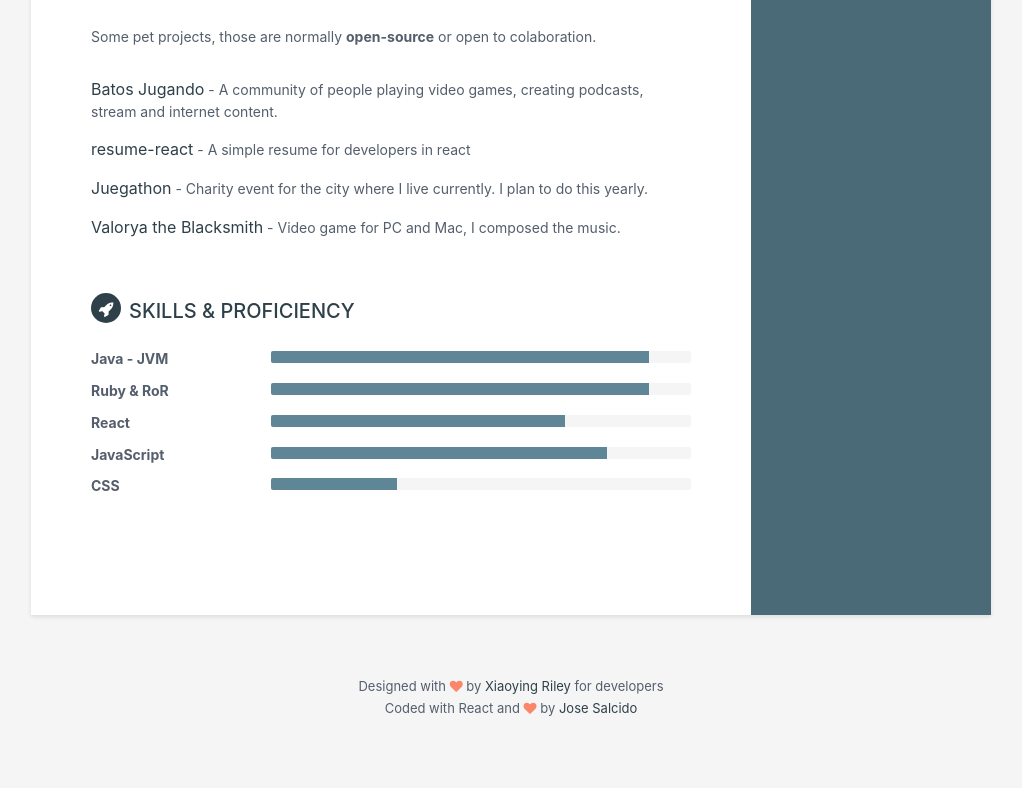
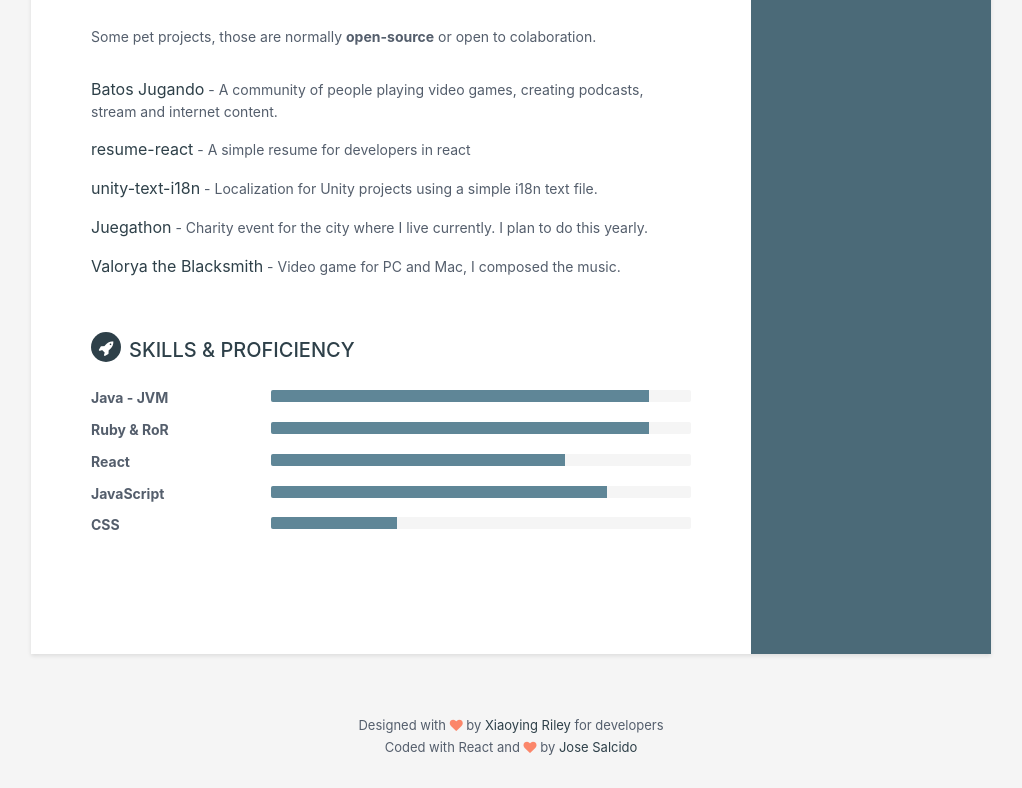
Before and after one commit to jmsalcido/resume, a React (Create React App) app: page / in a window 1280 px wide. Shown: the part 1746-2534 px from the top of the page, without its empty margins (129-1151 px from the left). Before the commit the page ends 2495 px from the top, so only its background shows below. Built offline with nearby package versions, Linux system fonts and the light colour scheme; no server answers.

Commit message:
add unity i18n project

```diff
--- a/src/resume.js
+++ b/src/resume.js
@@ -75,6 +75,11 @@ const resume = {
                 description: 'A simple resume for developers in react'
             },
             {
+                name: 'unity-text-i18n',
+                url: 'https://github.com/jmsalcido/unity-text-i18n/',
+                description: 'Localization for Unity projects using a simple i18n text file.'
+            },
+            {
                 name: 'Juegathon',
                 url: 'https://juegathon.com',
                 description: 'Charity event for the city where I live currently. I plan to do this yearly.'
```
